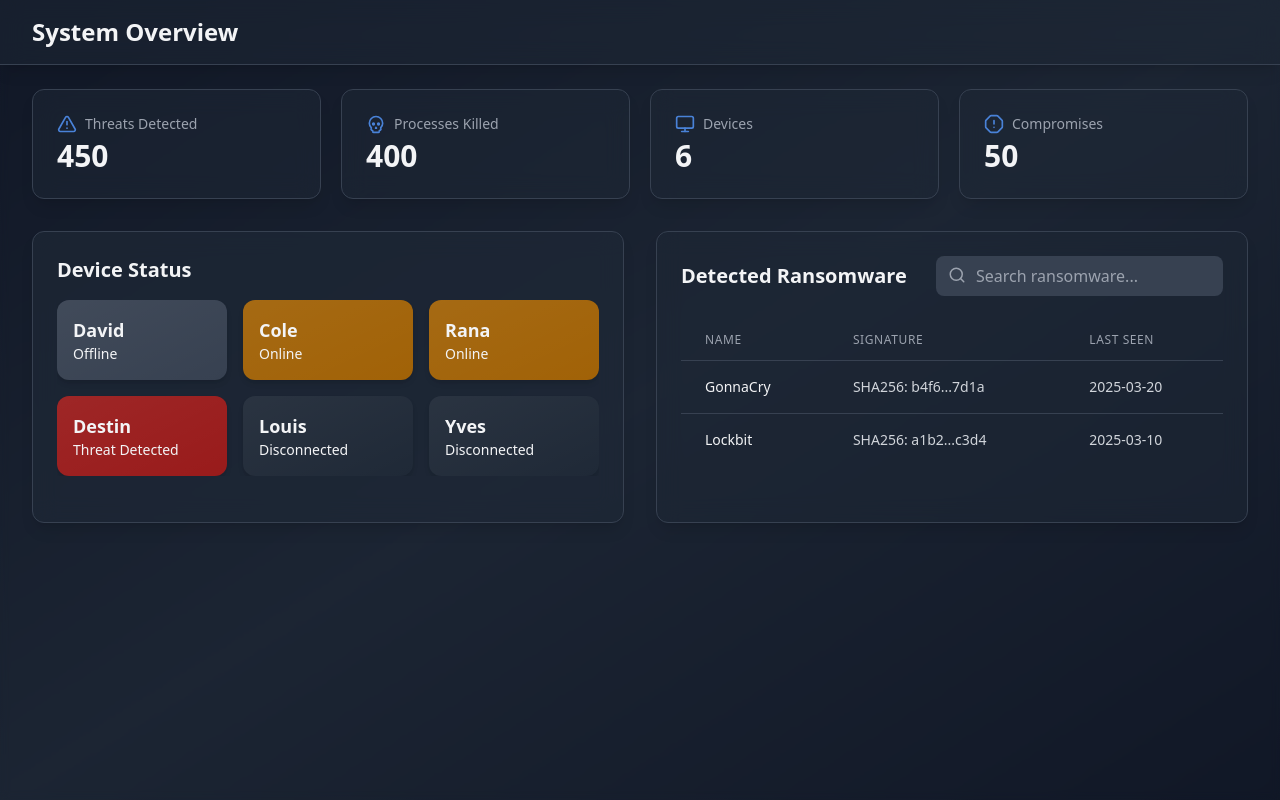
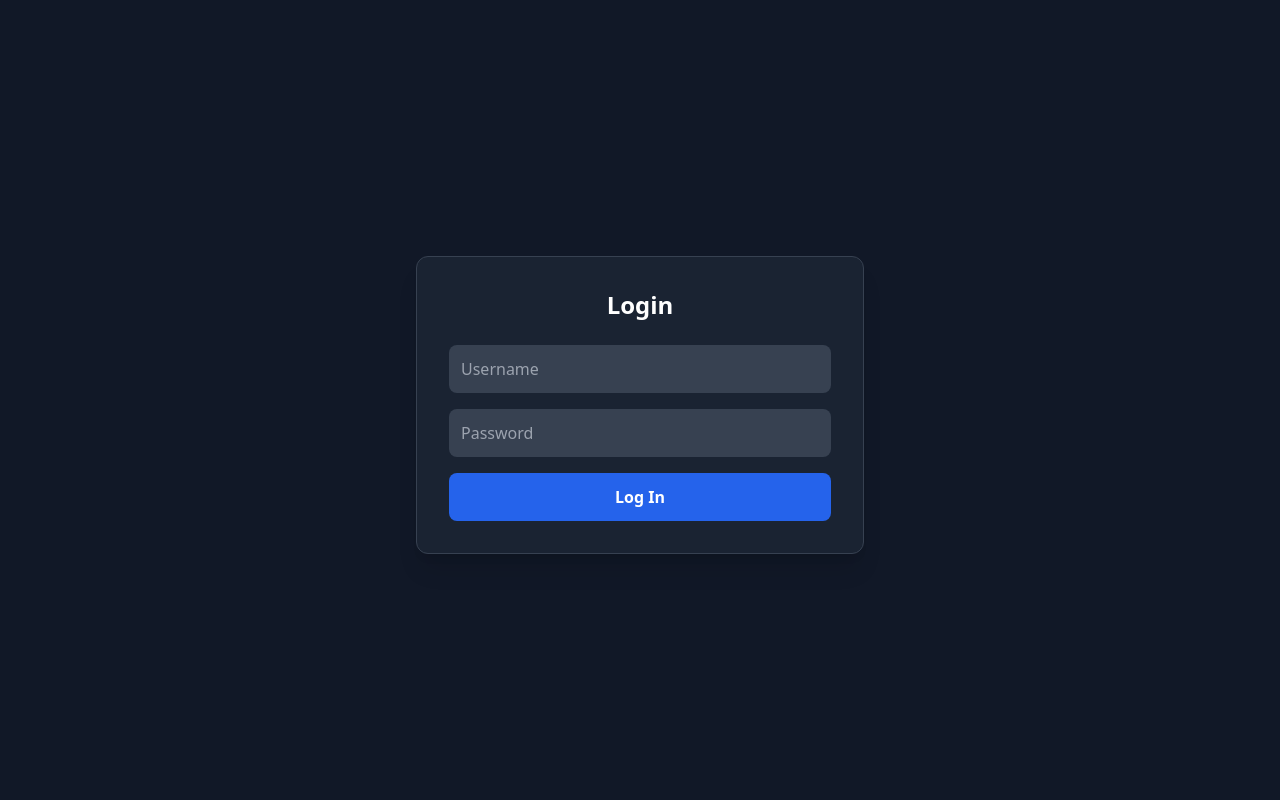
Before and after one commit to ranaelsa/admin-dashboard, a React (Vite) app: page / in a window 1280 px wide. Built offline with nearby package versions, Linux system fonts and the light colour scheme.

Commit message:
added dummy login page

```diff
--- a/src/App.jsx
+++ b/src/App.jsx
@@ -1,24 +1,23 @@
 import { Route, Routes } from "react-router-dom";
-
-import Sidebar from "./components/common/Sidebar";
-
+import LoginPage from "./pages/LoginPage";
 import OverviewPage from "./pages/OverviewPage";
 
-
 function App() {
-	return (
-		<div className='flex h-screen bg-gray-900 text-gray-100 overflow-hidden'>
-			{/* BG */}
-			<div className='fixed inset-0 z-0'>
-				<div className='absolute inset-0 bg-gradient-to-br from-gray-900 via-gray-800 to-gray-900 opacity-80' />
-				<div className='absolute inset-0 backdrop-blur-sm' />
-			</div>
-
-			<Routes>
-				<Route path='/' element={<OverviewPage />} />
-			</Routes>
-		</div>
-	);
+  return (
+    <Routes>
+      <Route path='/' element={<LoginPage />} />
+      <Route
+        path='/overview'
+        element={
+          <div className='flex h-screen bg-gray-900 text-gray-100 overflow-hidden'>
+            <div className='flex-1 overflow-auto relative z-10'>
+              <OverviewPage />
+            </div>
+          </div>
+        }
+      />
+    </Routes>
+  );
 }
 
 export default App;
--- /dev/null
+++ b/src/pages/LoginPage.jsx
@@ -0,0 +1,61 @@
+import { useState } from "react";
+import { motion } from "framer-motion";
+import { useNavigate } from 'react-router-dom';
+
+const LoginPage = ({ onLogin }) => {
+    const navigate = useNavigate();
+    const [username, setUsername] = useState("");
+    const [password, setPassword] = useState("");
+    const [error, setError] = useState("");
+
+    const handleSubmit = (e) => {
+    e.preventDefault();
+
+    if (username === "admin" && password === "admin") {
+        navigate("/overview");
+    } else {
+        setError("Invalid credentials. Try again.");
+    }
+    };
+
+    return (
+    <div className="fixed inset-0 flex items-start justify-center pt-64 bg-gray-900 text-white">
+        <motion.div
+        initial={{ opacity: 0, scale: 0.9 }}
+        animate={{ opacity: 1, scale: 1 }}
+        transition={{ duration: 0.5 }}
+        className="bg-gray-800 bg-opacity-70 p-8 rounded-xl shadow-xl border border-gray-700 w-full max-w-md"
+        >
+        <h2 className="text-2xl font-semibold mb-6 text-center">Login</h2>
+        {error && (
+            <div className="text-red-400 text-center mb-4">{error}</div>
+        )}
+        <form onSubmit={handleSubmit} className="space-y-4">
+            <input
+            className="w-full p-3 rounded-lg bg-gray-700 text-white placeholder-gray-400 focus:outline-none focus:ring-2 focus:ring-blue-500"
+            placeholder="Username"
+            value={username}
+            onChange={(e) => setUsername(e.target.value)}
+            />
+
+            <input
+            type="password"
+            className="w-full p-3 rounded-lg bg-gray-700 text-white placeholder-gray-400 focus:outline-none focus:ring-2 focus:ring-blue-500"
+            placeholder="Password"
+            value={password}
+            onChange={(e) => setPassword(e.target.value)}
+            />
+
+            <button
+            type="submit"
+            className="w-full p-3 bg-blue-600 hover:bg-blue-500 rounded-lg font-semibold transition"
+            >
+            Log In
+            </button>
+        </form>
+        </motion.div>
+    </div>
+    );
+};
+
+export default LoginPage;
--- a/src/pages/OverviewPage.jsx
+++ b/src/pages/OverviewPage.jsx
@@ -1,38 +1,70 @@
-import { Monitor, Skull, AlertTriangle, OctagonAlert } from "lucide-react";
+import { useState } from "react";
+import { Monitor, Skull, AlertTriangle, OctagonAlert, Settings } from "lucide-react";
 import { motion } from "framer-motion";
+import { useNavigate } from "react-router-dom";
 
 import Header from "../components/common/Header";
 import StatCard from "../components/common/StatCard";
-import ThreatsByHostChart from "../components/overview/ClientGrid";
+import ClientGrid from "../components/overview/ClientGrid";
 import DetectedRansomwareTable from "../components/overview/DetectedRansomwareTable";
 
 const OverviewPage = () => {
+	const navigate = useNavigate();
+	const [dropdownOpen, setDropdownOpen] = useState(false);
+
+	const handleLogout = () => {
+		navigate("/");
+	};
+
 	return (
-		<div className='flex-1 overflow-auto relative z-10'>
-			<Header title='System Overview' />
+		<div className="flex-1 overflow-auto relative z-10">
+			<Header title="System Overview" />
 
-			<main className='max-w-7xl mx-auto py-6 px-4 lg:px-8'>
+			{/* Settings Gear */}
+			<div className="absolute top-4 right-8">
+				<div className="relative">
+					<button
+						className="p-2 rounded-full bg-gray-700 hover:bg-gray-600 transition"
+						onClick={() => setDropdownOpen(!dropdownOpen)}
+					>
+						<Settings className="text-white" size={20} />
+					</button>
+
+					{dropdownOpen && (
+						<div className="absolute right-0 mt-2 w-32 bg-gray-800 shadow-lg rounded-lg border border-gray-700">
+							<button
+								className="w-full px-4 py-2 text-left text-white hover:bg-gray-600 transition"
+								onClick={handleLogout}
+							>
+								Logout
+							</button>
+						</div>
+					)}
+				</div>
+			</div>
+
+			<main className="max-w-7xl mx-auto py-6 px-4 lg:px-8">
 				{/* STATS */}
 				<motion.div
-					className='grid grid-cols-1 gap-5 sm:grid-cols-2 lg:grid-cols-4 mb-8'
+					className="grid grid-cols-1 gap-5 sm:grid-cols-2 lg:grid-cols-4 mb-8"
 					initial={{ opacity: 0, y: 20 }}
 					animate={{ opacity: 1, y: 0 }}
 					transition={{ duration: 1 }}
 				>
-					<StatCard name='Threats Detected' icon={AlertTriangle} value='450' color='rgb(73, 130, 216)' />
-					<StatCard name='Processes Killed' icon={Skull} value='400' color='rgb(73, 130, 216)' />
-					<StatCard name='Devices' icon={Monitor} value='6' color='rgb(73, 130, 216)' />
-					<StatCard name='Compromises' icon={OctagonAlert} value='50' color='rgb(73, 130, 216)' />
+					<StatCard name="Threats Detected" icon={AlertTriangle} value="450" color="rgb(73, 130, 216)" />
+					<StatCard name="Processes Killed" icon={Skull} value="400" color="rgb(73, 130, 216)" />
+					<StatCard name="Devices" icon={Monitor} value="6" color="rgb(73, 130, 216)" />
+					<StatCard name="Compromises" icon={OctagonAlert} value="50" color="rgb(73, 130, 216)" />
 				</motion.div>
 
 				{/* CHARTS */}
-
-				<div className='grid grid-cols-1 lg:grid-cols-2 gap-8 mb-8'>
-					<ThreatsByHostChart />
+				<div className="grid grid-cols-1 lg:grid-cols-2 gap-8 mb-8">
+					<ClientGrid />
 					<DetectedRansomwareTable />
 				</div>
 			</main>
 		</div>
 	);
 };
+
 export default OverviewPage;
```
